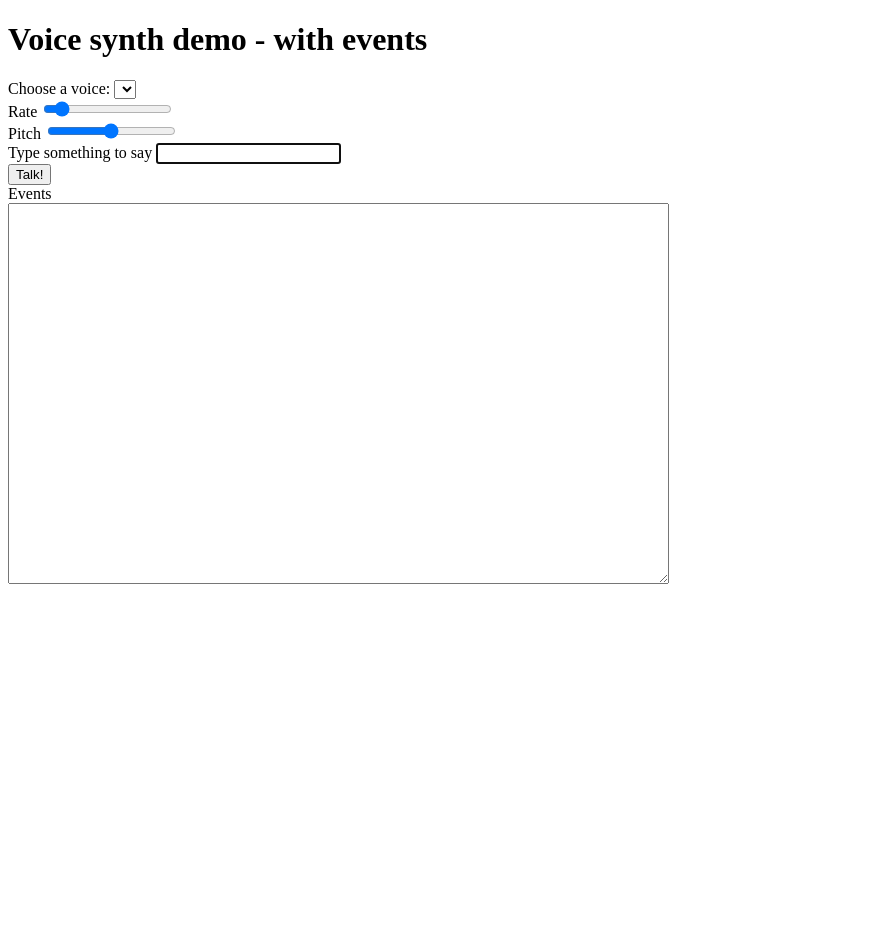
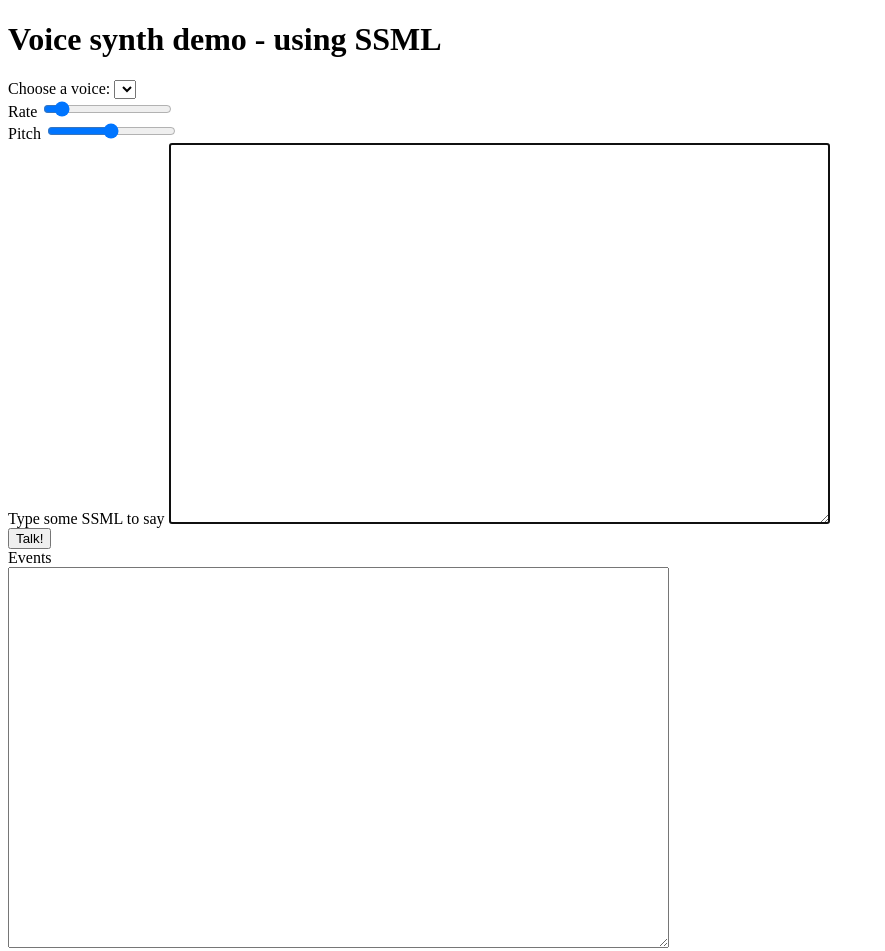
Before and after one commit to NigeAtAnd/voicesynth1, a website: page index.html in a window 1280 px wide. Shown: the whole page, without its empty margins (0-885 px from the left). Before the commit the page ends 800 px from the top, so only its background shows below. Drawn offline with Linux system fonts and the light colour scheme.

Commit message:
Expand text input to see SSML better

```diff
--- a/index.html
+++ b/index.html
@@ -7,7 +7,7 @@
   </head>
 
   <body>
-    <h1>Voice synth demo - with events</h1>
+    <h1>Voice synth demo - using SSML</h1>
     <form action="javascript:say()">
       <div>
         <label for="voiceselect">Choose a voice:</label>
@@ -22,8 +22,8 @@
         <input type="range" id="pitch" min="0" max="2" step="0.1" value="1.0">
       </div>
       <div>
-        <label for="speechinput">Type something to say</label>
-        <input type="text" id="speechinput" name="speechinput" required autofocus>
+        <label for="speechinput">Type some SSML to say</label>
+        <textarea id="speechinput" name="speechinput" required autofocus rows=25 cols=80></textarea>
       </div>
       <input type="submit" value="Talk!">
     </form>
--- a/index.js
+++ b/index.js
@@ -17,10 +17,10 @@ function say() {
   utterance.voice = getVoiceByName(selectedVoice.getAttribute('data-name'));
   utterance.rate = rate;
   utterance.pitch = pitch;
-  utterance.onboundary = () => addEvent('onboundary'); // Dodgy
+  utterance.onboundary = () => addEvent('onboundary'); // onboundary is dodgy.
   utterance.onend = () => addEvent('onend');
   utterance.onstart = () => addEvent('onstart');
-  utterance.onmark = () => addEvent('onmark');
+  utterance.onmark = () => addEvent('onmark'); // onmark is dodgy.
   utterance.onerror = () => addEvent('onerror');
 
   window.speechSynthesis.speak(utterance);
```
